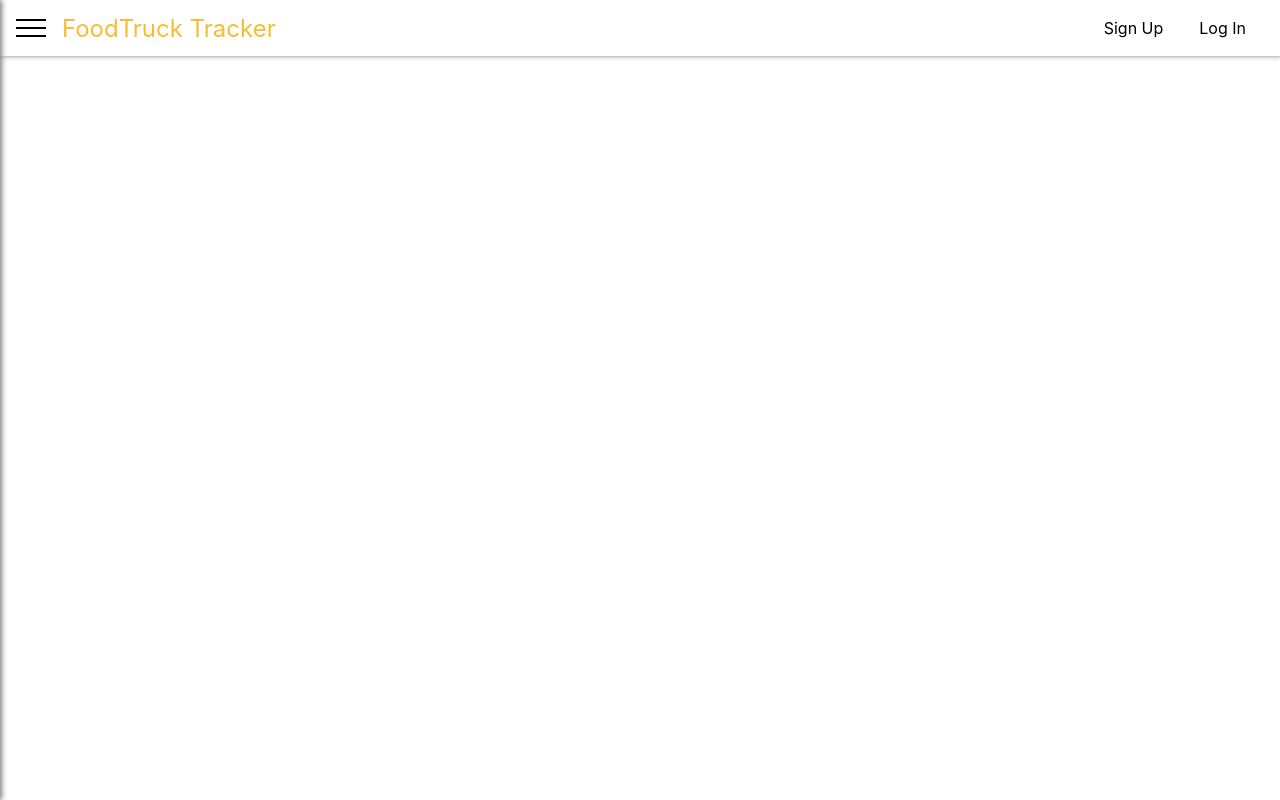
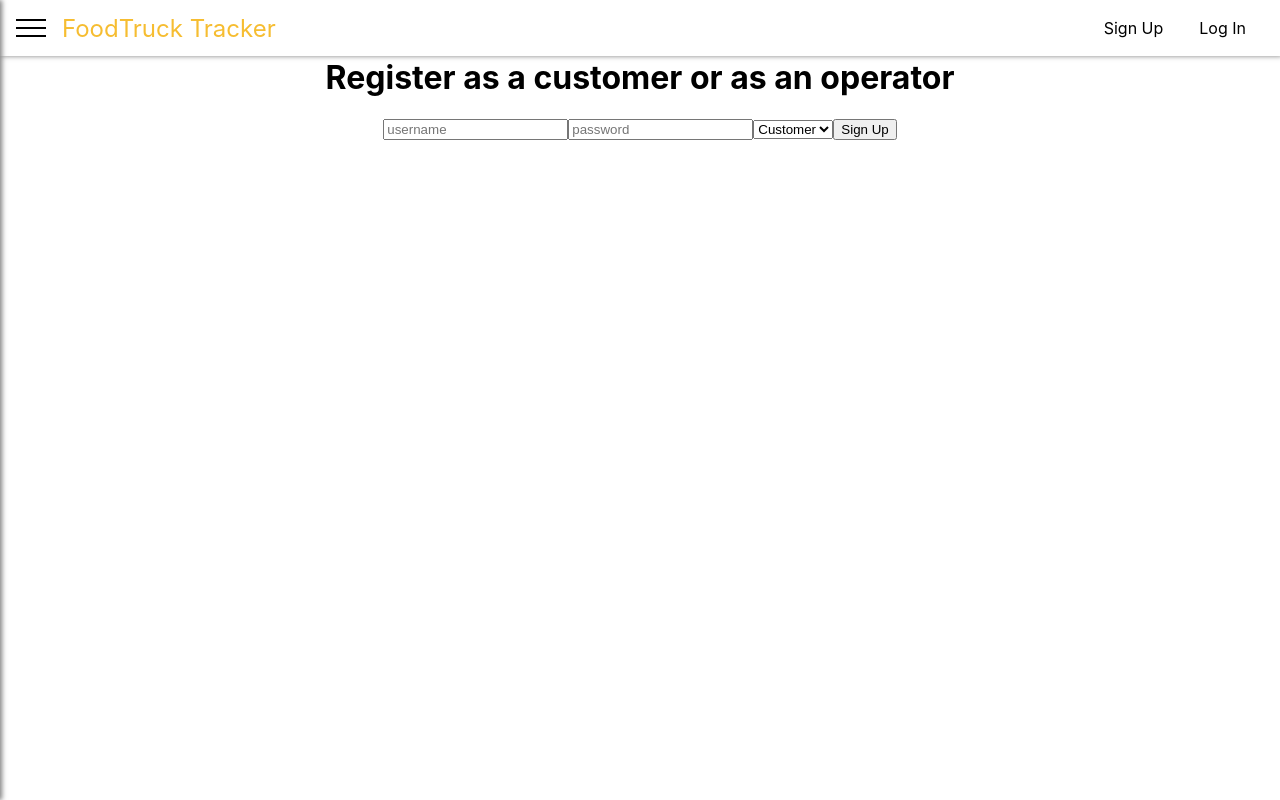
Before and after one commit to foodtruck-trackr-3/Front-End, a React (Create React App) app in the folder foodtruck-app/: page /register in a window 1280 px wide. Built offline with nearby package versions, Linux system fonts and the light colour scheme.

Commit message:
Added Register.js and NavLink's in nav

```diff
--- a/foodtruck-app/src/App.js
+++ b/foodtruck-app/src/App.js
@@ -5,6 +5,8 @@ import SideDrawer from './components/sideDrawer/SideDrawer';
 import Toolbar from './components/Toolbar/Toolbar'
 import Backdrop from './components/Backdrop/Backdrop'
 import Login from './components/Login';
+import Trucklist from './components/Trucklist';
+import Register from './components/Register';
 
 
 function App() {
@@ -23,7 +25,9 @@ function App() {
   return (
     <div className="App">
       <main style={{ marginTop: "58px" }}>
-      <Route exact path="/" component={Login} />
+      <Route exact path="/" component={Trucklist} />
+      <Route exact path="/login" component={Login} />
+      <Route exact path="/register" component={Register} />
       <Toolbar drawerClickHandler={drawerTogglerHandler} />
       <SideDrawer show={sideDrawerOpener} />
       <Backdrop drawerClose={drawerCloser} />
--- /dev/null
+++ b/foodtruck-app/src/components/Register.js
@@ -0,0 +1,75 @@
+import React, { useState } from "react";
+import axios from "axios";
+import Loader from "react-loader-spinner";
+
+const Register = () => {
+
+  const [ credentials, setCredentials ] = useState({
+    username: "",
+    password: "",
+    role: ""
+  });
+
+  const [ isLoading, setIsLoading ] = useState(false);
+
+  const loading = () => {
+    setIsLoading(true);
+  }
+
+  const handleChange = e => {
+    setCredentials({
+        ...credentials,
+        [e.target.name]: e.target.value
+      });
+  };
+
+  const register = e => {
+    e.preventDefault();
+    axios
+      .post("/api/auth/register", credentials)
+      .then(res => {
+          console.log(res);
+        // localStorage.setItem("authorization", res.data.payload);
+        // props.history.push("/#");
+      })
+      .catch(err => {
+        // localStorage.removeItem("authorization");
+        console.log("invalid login: ", err);
+      });
+  };
+
+  return (
+    <div>
+      {isLoading && (
+          <div>
+            <Loader type="Puff" color="#204963" height={60} width={60} />
+            <p>Registering you now...</p>
+          </div>
+        )}
+      <h1>Register as a customer or as an operator</h1>
+      <form onSubmit={register} >
+        <input
+          type="text"
+          name="username"
+          value={credentials.username}
+          placeholder="username"
+          onChange={handleChange}
+        />
+        <input
+          type="password"
+          name="password"
+          placeholder="password"
+          value={credentials.password}
+          onChange={handleChange}
+        />
+        <select name="role" value={credentials.role} onChange={handleChange}>
+            <option value="customer" selected>Customer</option>
+            <option value="owner">Owner</option>
+        </select>
+        <button onClick={loading}>Sign Up</button>
+      </form>
+    </div>
+  )
+};
+
+export default Register;
--- a/foodtruck-app/src/components/Toolbar/Toolbar.js
+++ b/foodtruck-app/src/components/Toolbar/Toolbar.js
@@ -1,5 +1,6 @@
 import React from "react";
 import styled from "styled-components";
+import { NavLink } from "react-router-dom";
 import DrawerToggleButton from "../sideDrawer/DrawerToggleButton";
 
 const Toolbar = ({ drawerClickHandler, drawerClose }) => {
@@ -68,10 +69,14 @@ const Toolbar = ({ drawerClickHandler, drawerClose }) => {
             <ToolbarNavigationItems>
                 <ul>
                     <li>
-                        <a href="#">Sign Up</a>
+                        <NavLink to="/register">
+                            Sign Up
+                        </NavLink>
                     </li>
                     <li>
-                        <a href="#">Log In</a>
+                        <NavLink to="/login">
+                            Log In
+                        </NavLink>
                     </li>
                 </ul>
             </ToolbarNavigationItems>
--- /dev/null
+++ b/foodtruck-app/src/components/Trucklist.js
@@ -0,0 +1,10 @@
+import React from 'react';
+
+const Trucklist = () => {
+
+    return (
+        <div>Truck List goes here</div>
+    )
+}
+
+export default Trucklist
--- a/foodtruck-app/src/utils/axiosWithAuth.js
+++ b/foodtruck-app/src/utils/axiosWithAuth.js
@@ -7,6 +7,6 @@ export const axiosWithAuth = () => {
     headers: {
       Authorization: token
     },
-    // baseURL: "http://localhost:5000/api" To be provided by Christopher, backend team
+    baseURL: "http://localhost:5000"
   });
 };
```
